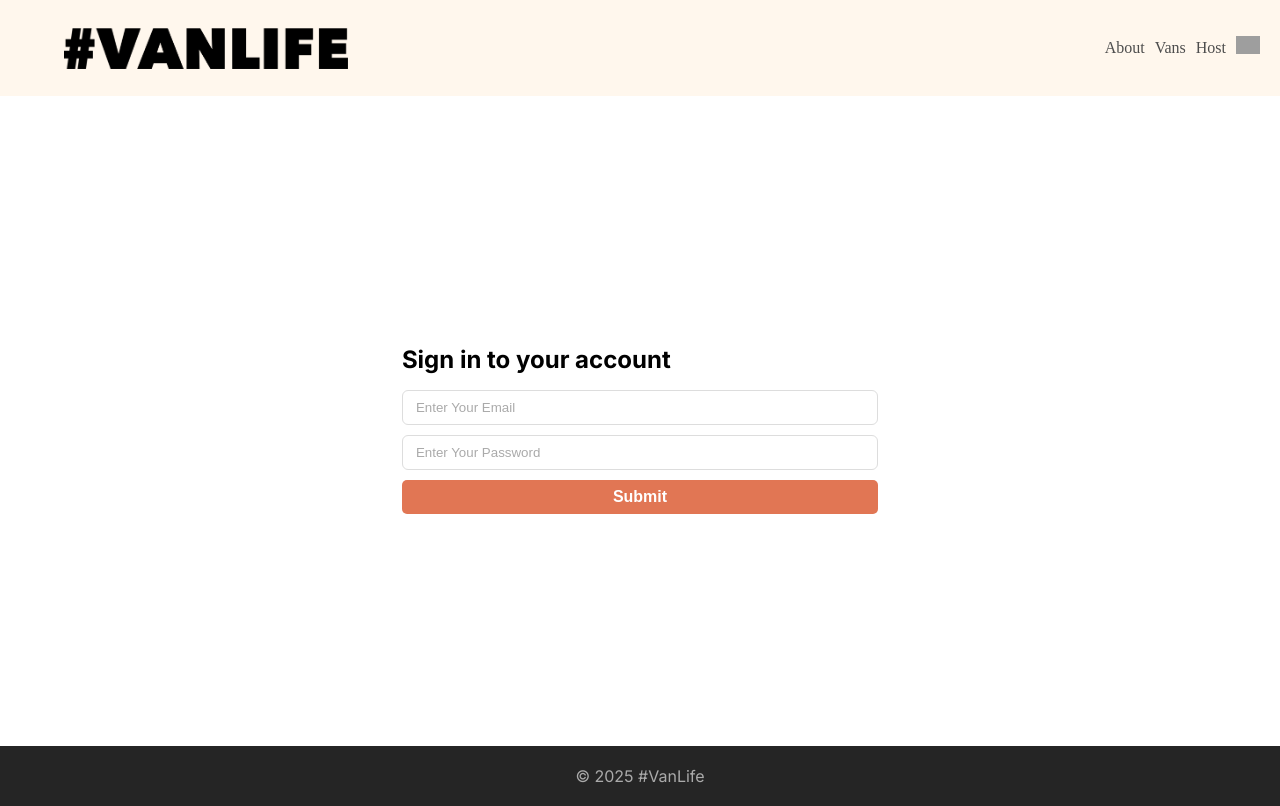
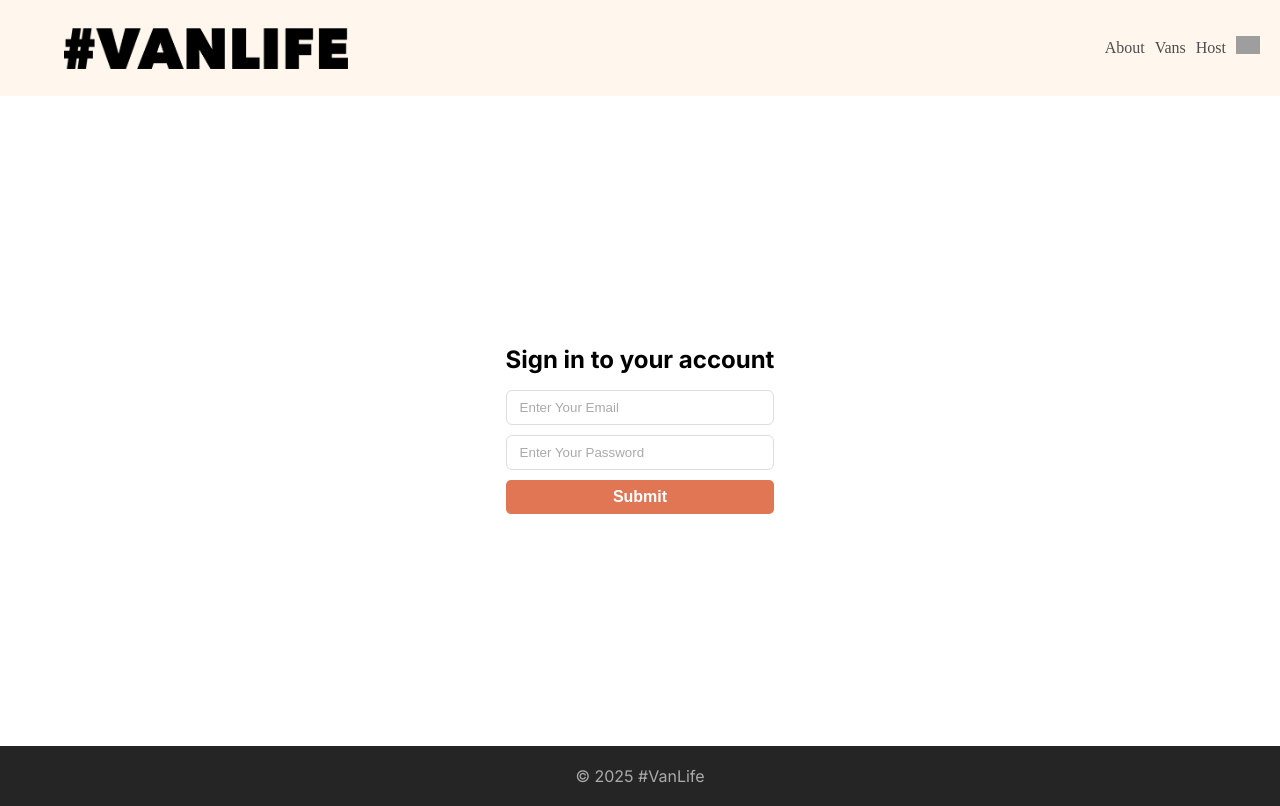
Before and after one commit to ubeysaab/VanLife, a React (Vite) app: page /login in a window 1280 px wide. Built offline with nearby package versions, Linux system fonts and the light colour scheme; grey boxes are pictures that could not be loaded; what miragejs would draw is missing.

Commit message:
:bug: BugFix :Ensure redirection to the requested URL after successful login and authentication by using linkState and useLocation hook

```diff
--- a/src/App.css
+++ b/src/App.css
@@ -423,13 +423,24 @@ span {
 }
 
 .form-container{
-  padding-inline: 20px;
   display: flex;
   align-items: center;
   justify-content: center;
+  width: 100dvw;
 }
 
-.form-btn,.form-input {
+.form{
+
+  display: block;
+  flex-grow: 1;
+  width: 100%;
+
+}
+
+
+
+.form-btn, .form-input {
+  display: block;
   width: 100%;
   outline: none;
   border: none;
@@ -448,11 +459,15 @@ span {
   border-radius: 6px;
   border: 1px solid #ddd;
 }
+
+
 .form-input:invalid , .form-input--error{
   border: 1px solid red;
 }
 .error-message{
   color: red;
+  display: block;
+  width: 100%;
 }
 
 .form-input::placeholder{
--- a/src/Components/AuthRequired.jsx
+++ b/src/Components/AuthRequired.jsx
@@ -1,16 +1,17 @@
 import React, { useEffect, useState } from 'react'
-import { Navigate, Outlet } from 'react-router-dom'
+import { Navigate, Outlet,useLocation } from 'react-router-dom'
 
 function AuthRequired() {
 const [user,setUser] = useState(JSON.parse(localStorage.getItem("user")))
+  const location = useLocation()
 
-  console.log(user)
   if(user?.token){
-    console.log("banana")
    return <Outlet/>
   }
  return  <Navigate
-  to={'/login'}/>
+  to={'/login'}
+  state={{previousPath:location.pathname}}
+  />
 }
 
 export default AuthRequired
--- a/src/Pages/Login.jsx
+++ b/src/Pages/Login.jsx
@@ -1,11 +1,14 @@
 import React, { useState } from 'react'
-import { useNavigate } from 'react-router-dom'
+import { useNavigate,useLocation } from 'react-router-dom'
 import { useFormik } from 'formik'
 import validationSchema from "../Schemas/shemas"
 import {handleLogin} from '../api'
 function Login() {
+const location =useLocation()
+const previousPath = location?.state?.previousPath
 const navigate= useNavigate()
 const [error,setError] =useState(null)
+
   const formik = useFormik(
     {
       //initial values = values when we use it down in form
@@ -22,16 +25,18 @@ const [error,setError] =useState(null)
       //values are our form values
       //actions are some functions provided by formik
        onSubmit:  async (values,actions)=>{
-        console.log('submitting')
-        // console.log(values)
-        // console.log(actions)
+
         //! because handle login is async this also should be async
          const data = await handleLogin(values)
          if(data.user){
           localStorage.setItem('user',JSON.stringify(data))
-          navigate('/host')
+          navigate(previousPath)
          }else{
            setError(data.message)
+           setTimeout(() => {
+            setError(null)
+           }, 6000);
+           formik.resetForm()
          }
 
 
@@ -39,15 +44,15 @@ const [error,setError] =useState(null)
     }
   )
 
+  const {state} = useLocation()
   return (
     <main className='form-container'>
       <div>
       <h2 className='form-header'>Sign in to your account</h2>
-      <form
+      <form className='form'
 
       onSubmit={formik.handleSubmit}
       >
-        {/* <label for='email'>Email</label> */}
         <input type="email"
         name="email"
         id="email"
@@ -60,8 +65,7 @@ const [error,setError] =useState(null)
 
         onBlur={formik.handleBlur}
         />
-        {/* {formik.errors &&formik.touched.email && <span className='error-message'>{formik.errors.email}</span>} */}
-        {/* <label for='password'> Password</label> */}
+        {formik.errors &&formik.touched.email && <span className='error-message'>{formik.errors.email}</span>}
         <input type="password"
         className='form-input'
         name="password"
@@ -71,7 +75,7 @@ const [error,setError] =useState(null)
         placeholder='Enter Your Password'
         onBlur={formik.handleBlur}
         />
-          {/* {formik.errors&&formik.touched.password && <span className='error-message'>{formik.errors.password}</span>} */}
+          {formik.errors&&formik.touched.password && <span className='error-message'>{formik.errors.password}</span>}
 
         {error && <span className='error-message'>{error}</span>}
 
--- a/src/Pages/host/HostVans.jsx
+++ b/src/Pages/host/HostVans.jsx
@@ -11,11 +11,10 @@ const [hostVans,setHostVans]= useState([])
     .catch(error => {throw new Error(error)})
 
   },[])
-  console.log('host vans')
   return (
 
     <section>
-      { hostVans.map(item => <VanCard name={item.name}  horizontal imageUrl={item.imageUrl} price={item.price} id={item.id}/>)}
+      { hostVans.map(item => <VanCard name={item.name}  key={item.id} horizontal imageUrl={item.imageUrl} price={item.price} id={item.id}/>)}
     </section>
   )
 }
--- a/src/Schemas/shemas.js
+++ b/src/Schemas/shemas.js
@@ -12,7 +12,7 @@ const basicShema = yup.object(
 // inside we put the different values that we want to validate for
   {
     email:yup.string().email("Please Enter a valid E-mail").required(),
-    password:yup.string().min(4,{message : "please create a stronger password "}).required()
+    password:yup.string().min(4,"please create a stronger password ").required()
 
 
     // confirmPassword : yp.string().oneof([yep.ref("password"),null],'Passwords must match')
--- a/src/layouts/HostVanDetails.jsx
+++ b/src/layouts/HostVanDetails.jsx
@@ -10,7 +10,7 @@ function HostVanDetails() {
   useEffect(() => {
     fetch(`/host/vans/${id}`)
       .then(res => res.json())
-      .then(data => setVanDetails(data.vans[0]))
+      .then(data => setVanDetails(data.vans))
   }, [])
   return (
     <section style={{padding:'20px'}}>
```
